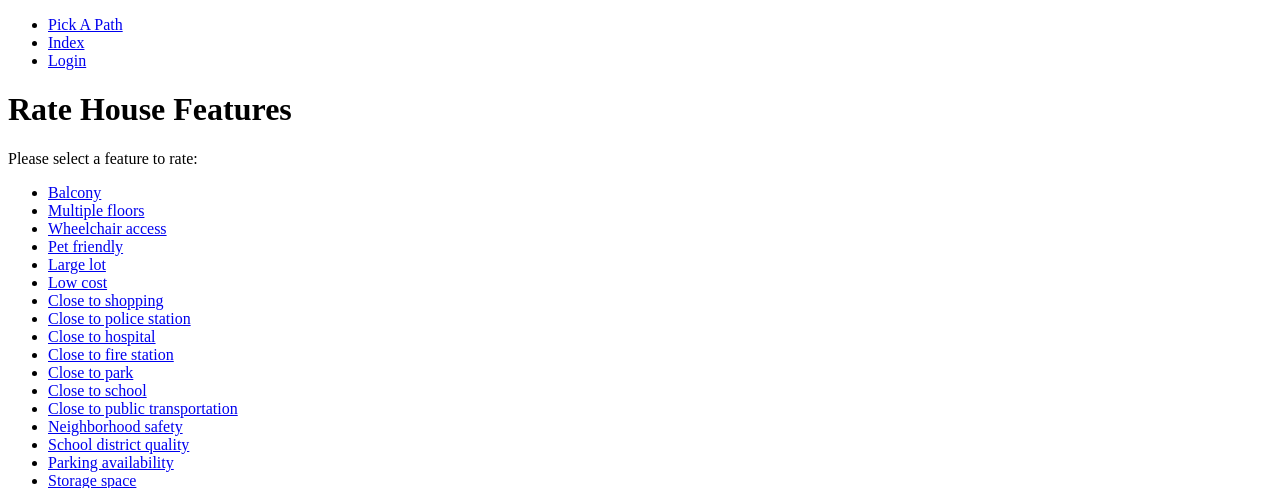
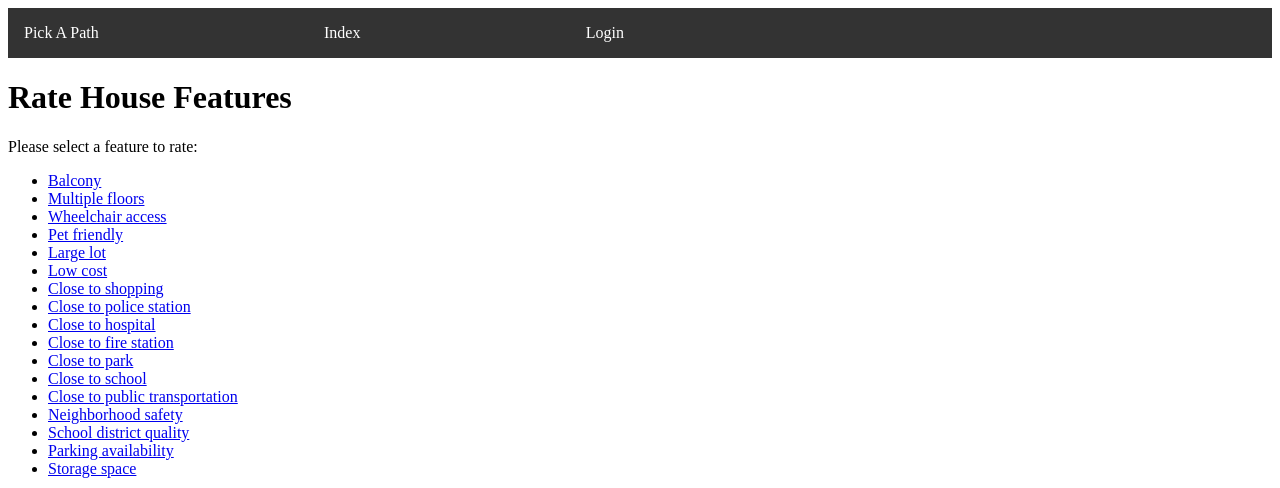
Before and after one commit to alrudniy/T2-f24-web-matching, a Django app: page /index/ in a window 1280 px wide. Shown: the top 488 px of the page. Run offline with Django 5.2, Linux system fonts and the light colour scheme.

Commit message:
FIGURED OUT CSS!!

```diff
--- a/myapp/templates/navigation_bar.html
+++ b/myapp/templates/navigation_bar.html
@@ -4,6 +4,36 @@
     <meta charset="UTF-8">
     <meta name="viewport" content="width=device-width, initial-scale=1.0">
     <title>Navigaton Bar</title>
+    <style>
+    nav {
+        background-color: #333;
+        color: white;
+        padding: 1em;
+    }
+
+    nav ul {
+        list-style-type: none;
+        margin: 0;
+        padding: 0;
+        display: flex;
+        justify-content: space-between;
+        width: 50%;
+    }
+
+    nav ul li {
+        margin-right: 1em;
+    }
+
+    nav ul li a {
+        color: white;
+        text-decoration: none;
+    }
+
+    nav ul li a.active {
+        font-weight: bold;
+        text-decoration: underline;
+    }
+    </style>
 </head>
 <body>
     <!-- Navigation Bar -->
```
Also changed, not shown: myapp/static/css/nav_style.css (deleted, +0 -21 lines).
